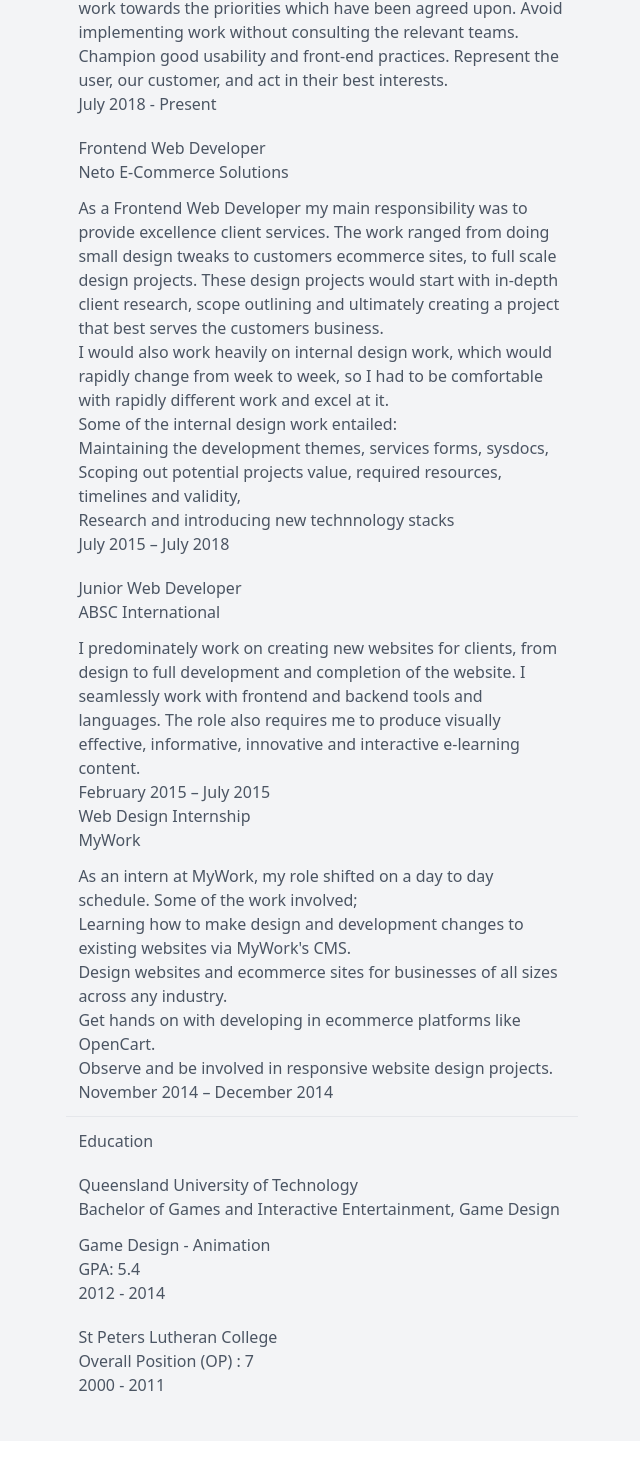
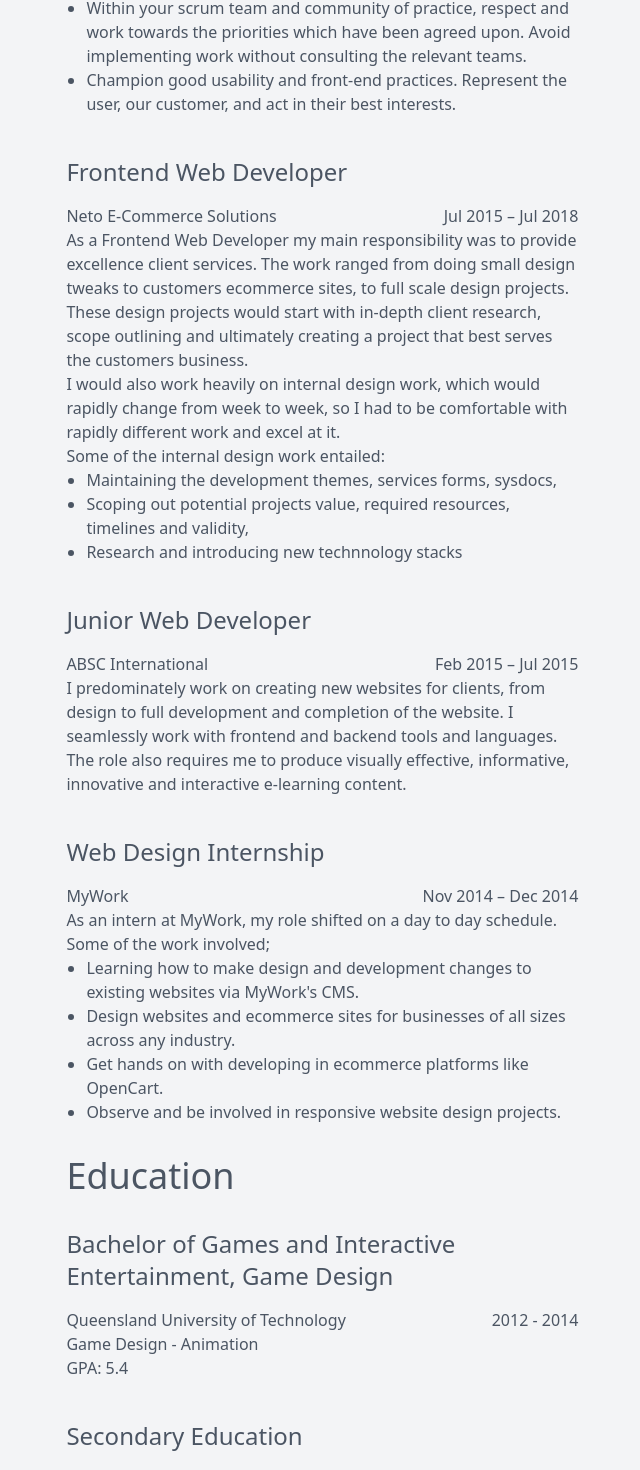
Before and after one commit to philcon93/portfolio2021, a Next.js app: page /about in a window 1280 px wide. Shown: the part 840-2310 px from the top of the page, without its empty margins (429-1069 px from the left). Before the commit the page ends 2281 px from the top, so only its background shows below. Built offline with nearby package versions, Linux system fonts and the light colour scheme.

Commit message:
after styles to about page

```diff
--- /dev/null
+++ b/src/components/about-info.js
@@ -0,0 +1,21 @@
+import PropTypes from 'prop-types';
+
+export const AboutInfo = ({ children, title, timeframe, subtitle }) => {
+    return (
+      <div className="py-5">
+        <h3 className="text-2xl mb-4">{title}</h3>
+        <div className="flex justify-between">
+            <span>{subtitle}</span>
+            <span>{timeframe}</span>
+        </div>
+        {children}
+      </div>
+    )
+};
+
+AboutInfo.propTypes = {
+  children: PropTypes.node,
+  title: PropTypes.string,
+  timeframe: PropTypes.string,
+  subtitle: PropTypes.string
+};
--- a/src/components/index.js
+++ b/src/components/index.js
@@ -1,4 +1,5 @@
 export { Avatar } from './avatar';
+export { AboutInfo } from './about-info';
 export { CoverImage } from './cover-image';
 export { DateFormatter } from './date-formatter';
 export { Intro } from './intro';
--- a/src/pages/about.js
+++ b/src/pages/about.js
@@ -1,6 +1,6 @@
 import Head from 'next/head';
 import { CMS_NAME } from '../utilities/constants';
-import { Intro } from '../components';
+import { AboutInfo, Intro } from '../components';
 
 export default function Home() {
   return (
@@ -11,16 +11,15 @@ export default function Home() {
       </Head>
       <Intro title="About." />
       <div className="w-100">
-        <section className="resume-section p-3 p-lg-5 d-flex justify-content-center" id="experience">
-        <div className="w-100">
-            <h2 className="mb-5">Experience</h2>
-            <div className="resume-item d-flex flex-column flex-md-row justify-content-between mb-5">
-            <div className="resume-content">
-                <h3 className="mb-0">UX Engineer</h3>
-                <div className="subheading mb-3">Neto E-Commerce Solutions</div>
-                <p>I work within a cross-functional product development team to bring together the design (user interface, accessibility and user experience) and engineering (front-end development) functions of the business. Ultimately I am to utilise my design and development toolkit to solve problems for our customers and help the teams I belong to achieve their goals, especially pertaining to user experience and interface.</p>
-                <p>Some of my responsibilities as a UX engineer include:
-                <ul>
+        <h2 className="text-4xl">Experience</h2>
+        <AboutInfo
+            title="UX Engineer"
+            subtitle="Neto E-Commerce Solutions"
+            timeframe="Jul 2018 - Present">
+            <div>
+                <p className="mb-2">I work within a cross-functional product development team to bring together the design (user interface, accessibility and user experience) and engineering (front-end development) functions of the business. Ultimately I am to utilise my design and development toolkit to solve problems for our customers and help the teams I belong to achieve their goals, especially pertaining to user experience and interface.</p>
+                <span>Some of my responsibilities as a UX engineer include:</span>
+                <ul className="list-disc pl-5">
                     <li>Wireframe, design, prototype and implement user interfaces using the standardised toolkit of the technology team.</li>
                     <li>Participate in research to gather insights on best practices. This includes reading books and internet resources, conducting behavioural testing and various other types of customer engagement.</li>
                     <li>Advise peers on decisions impacting user experience.</li>
@@ -29,83 +28,60 @@ export default function Home() {
                     i.e., sprint planning, showcase and stand up.</li>
                     <li>Within your scrum team and community of practice, respect and work towards the priorities which have been agreed upon. Avoid implementing work without consulting the relevant teams.</li>
                     <li>Champion good usability and front-end practices. Represent the user, our customer, and act in their best interests.</li>
-                </ul></p>
+                </ul>
             </div>
-            <div className="resume-date text-md-right">
-                <span className="text-primary">July 2018 - Present</span>
-            </div>
-            </div>
-            <div className="resume-item d-flex flex-column flex-md-row justify-content-between mb-5">
-            <div className="resume-content">
-                <h3 className="mb-0">Frontend Web Developer</h3>
-                <div className="subheading mb-3">Neto E-Commerce Solutions</div>
+        </AboutInfo>
+        <AboutInfo
+            title="Frontend Web Developer"
+            subtitle="Neto E-Commerce Solutions"
+            timeframe="Jul 2015 – Jul 2018">
+            <div>
                 <p>As a Frontend Web Developer my main responsibility was to provide excellence client services. The work ranged from doing small design tweaks to customers ecommerce sites, to full scale design projects. These design projects would start with in-depth client research, scope outlining and ultimately creating a project that best serves the customers business.</p>
                 <p>I would also work heavily on internal design work, which would rapidly change from week to week, so I had to be comfortable with rapidly different work and excel at it.</p>
-                <p>Some of the internal design work entailed:
-                <ul>
+                <span>Some of the internal design work entailed:</span>
+                <ul className="list-disc pl-5">
                     <li>Maintaining the development themes, services forms, sysdocs,</li>
                     <li>Scoping out potential projects value, required resources, timelines and validity,</li>
                     <li>Research and introducing new technnology stacks</li>
                 </ul>
-                </p>
             </div>
-            <div className="resume-date text-md-right">
-                <span className="text-primary">July 2015 – July 2018</span>
+        </AboutInfo>
+        <AboutInfo
+            title="Junior Web Developer"
+            subtitle="ABSC International"
+            timeframe="Feb 2015 – Jul 2015">
+            <div>
+                I predominately work on creating new websites for clients, from design to full development and completion of the website.
+                I seamlessly work with frontend and backend tools and languages. The role also requires me to produce visually effective, informative, innovative and interactive e-learning content.
             </div>
-            </div>
-            <div className="resume-item d-flex flex-column flex-md-row justify-content-between">
-            <div className="resume-content">
-                <h3 className="mb-0">Junior Web Developer</h3>
-                <div className="subheading mb-3">ABSC International</div>
-                <p>I predominately work on creating new websites for clients, from design to full development and completion of the website. I seamlessly work with frontend and backend tools and languages. The role also requires me to produce visually effective, informative, innovative and interactive e-learning content.</p>
-            </div>
-            <div className="resume-date text-md-right">
-                <span className="text-primary">February 2015 – July 2015</span>
-            </div>
-            </div>
-            <div className="resume-item d-flex flex-column flex-md-row justify-content-between">
-            <div className="resume-content">
-                <h3 className="mb-0">Web Design Internship</h3>
-                <div className="subheading mb-3">MyWork</div>
-                <p>As an intern at MyWork, my role shifted on a day to day schedule. Some of the work involved;
-                <ul><li>Learning how to make design and development changes to existing websites via MyWork&apos;s CMS.</li>
+        </AboutInfo>
+        <AboutInfo
+            title="Web Design Internship"
+            subtitle="MyWork"
+            timeframe="Nov 2014 – Dec 2014">
+            <div>As an intern at MyWork, my role shifted on a day to day schedule. Some of the work involved;
+                <ul className="list-disc pl-5">
+                    <li>Learning how to make design and development changes to existing websites via MyWork&apos;s CMS.</li>
                     <li>Design websites and ecommerce sites for businesses of all sizes across any industry.</li>
                     <li>Get hands on with developing in ecommerce platforms like OpenCart.</li>
                     <li>Observe and be involved in responsive website design projects.</li>
-                </ul></p>
+                </ul>
             </div>
-            <div className="resume-date text-md-right">
-                <span className="text-primary">November 2014 – December 2014</span>
-            </div>
-            </div>
-        </div>
-        </section>
-        <hr className="m-0" />
-        <section className="resume-section p-3 p-lg-5 d-flex align-items-center" id="education">
-        <div className="w-100">
-            <h2 className="mb-5">Education</h2>
-            <div className="resume-item d-flex flex-column flex-md-row justify-content-between mb-5">
-            <div className="resume-content">
-                <h3 className="mb-0">Queensland University of Technology</h3>
-                <div className="subheading mb-3">Bachelor of Games and Interactive Entertainment, Game Design</div>
+        </AboutInfo>
+        <h2 className="text-4xl my-3">Education</h2>
+        <AboutInfo
+            title="Bachelor of Games and Interactive Entertainment, Game Design"
+            subtitle="Queensland University of Technology"
+            timeframe="2012 - 2014">
             <div>Game Design - Animation</div>
             <p>GPA: 5.4</p>
-            </div>
-            <div className="resume-date text-md-right">
-                <span className="text-primary">2012 - 2014</span>
-            </div>
-            </div>
-            <div className="resume-item d-flex flex-column flex-md-row justify-content-between">
-            <div className="resume-content">
-                <h3 className="mb-0">St Peters Lutheran College</h3>
+        </AboutInfo>
+        <AboutInfo
+            title="Secondary Education"
+            subtitle="St Peters Lutheran College"
+            timeframe="2000 - 2011">
             <p>Overall Position (OP) : 7</p>
-            </div>
-            <div className="resume-date text-md-right">
-                <span className="text-primary">2000 - 2011</span>
-            </div>
-            </div>
-        </div>
-        </section>
+        </AboutInfo>
       </div>
     </>
   );
--- a/src/pages/index.js
+++ b/src/pages/index.js
@@ -12,13 +12,11 @@ export default function Home() {
       <Intro title="Professional Space Monkey." />
       <div className="w-100">
         <p className="lead mb-5">
-          Hey there, my name is Phil! I have been working as a front end web developer for over 5 years, with a high end focus of ecommerce, user experience and accessibility. I love designing, developing web applications, and understanding user behaviour!
+          Hey there, my name is Phil! I have been working as a front end web developer for over 6 years, with a high end focus of ecommerce, user experience and accessibility.
         </p>
-        <div className="social-icons">
-          <a href="https://www.linkedin.com/in/philconnah/" target="_blank"rel="noreferrer" ><i className="fab fa-linkedin-in" /></a>
-          <a href="https://github.com/philcon93" target="_blank"rel="noreferrer" ><i className="fab fa-github" /></a>
-          <a href="https://www.instagram.com/phillycheese93" target="_blank" rel="noreferrer"><i className="fab fa-instagram" /></a>
-        </div>
+        <p>
+          I love designing, developing web applications, and understanding user behaviour!
+        </p>
       </div>
     </>
   );
```
Lines whose indentation alone changed are shown as unchanged.
